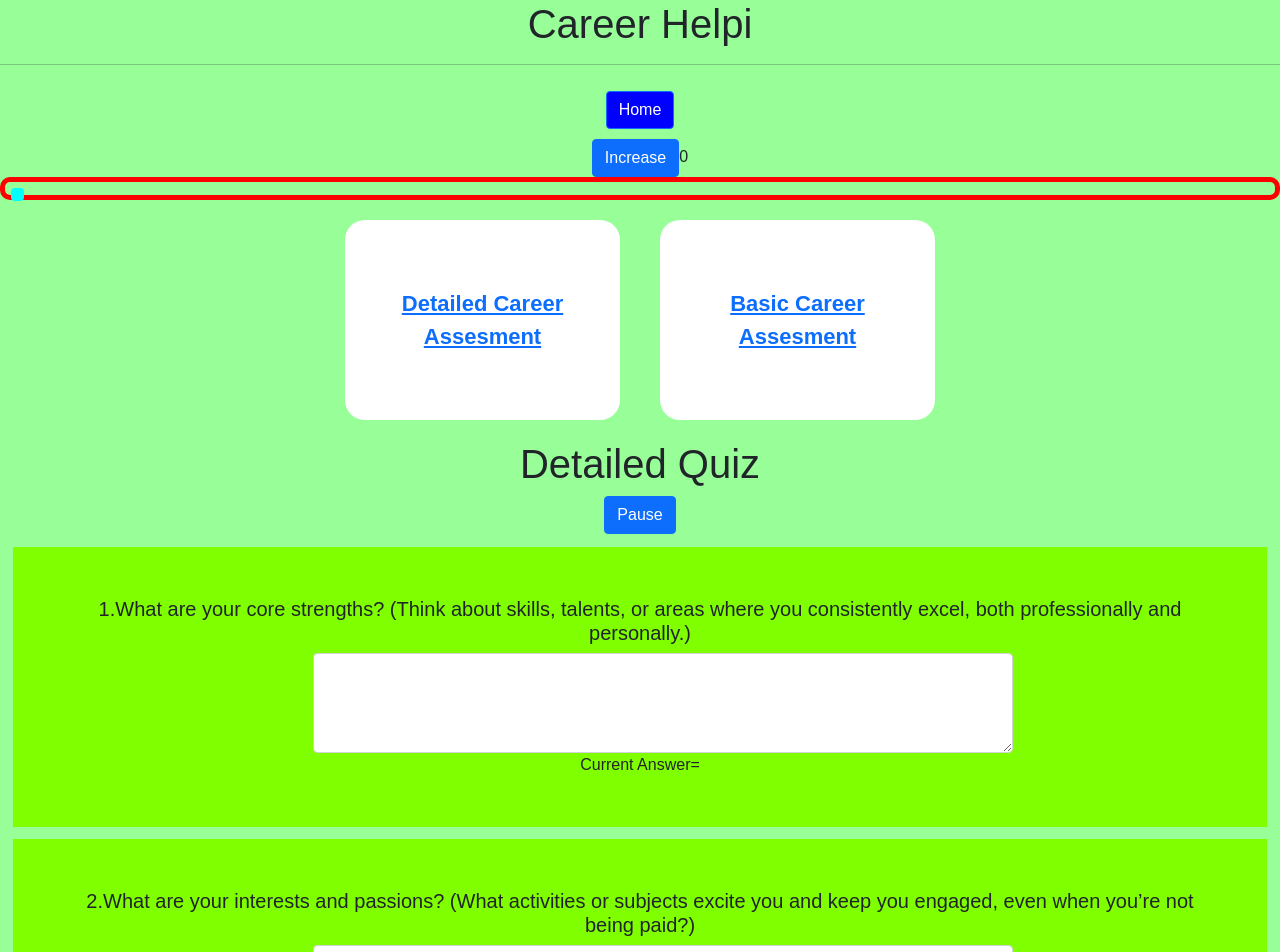
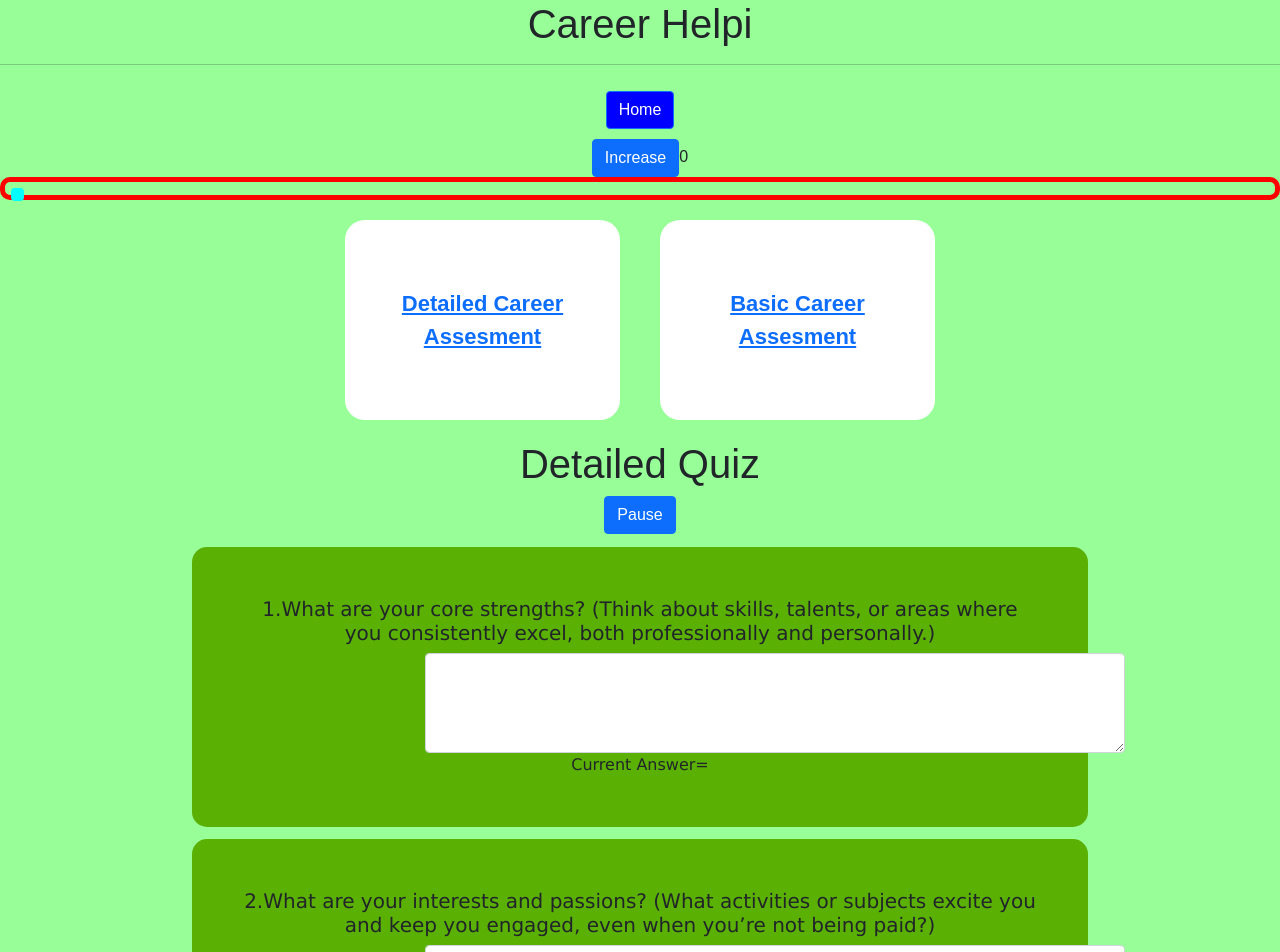
Before and after one commit to ColinB777/FinalProject, a React (Create React App) app: page /detailed_quiz in a window 1280 px wide. Shown: the top 952 px of the page. Built offline with nearby package versions, Linux system fonts and the light colour scheme.

Commit message:
Changed the look of the questions again

```diff
--- a/src/Detailed.tsx
+++ b/src/Detailed.tsx
@@ -42,7 +42,7 @@ export function Detailedquiz() {
       as = "textarea"
       value={question.answer}
       onChange={(e)=>updateAnswer(e.target.value,i)}
-      style={{maxWidth:700, marginLeft:250, height:100}} />
+      style={{maxWidth:700, marginLeft:"23%", height:100}} />
       <span>Current Answer={question.answer}</span>
       </FormGroup>
       ))}
--- a/src/detailed.css
+++ b/src/detailed.css
@@ -1,10 +1,9 @@
-.custom_text_box{
-    width: 1000px;
-    height: 300px;
+.Question_Box{
+    background-color:rgb(90, 177, 4);
+    margin-top: 1%;
+    padding:50px;
+    margin-left: 15%;
+    margin-right: 15%;
+    border-radius: 15px;
+    font-family:'Lucida Sans', 'Lucida Sans Regular', 'Lucida Grande', 'Lucida Sans Unicode', Geneva, Verdana, sans-serif;
 }
-
-.Question_Box{
-    background-color:chartreuse;
-    margin: 1%;
-    padding:50px;
-}
```
